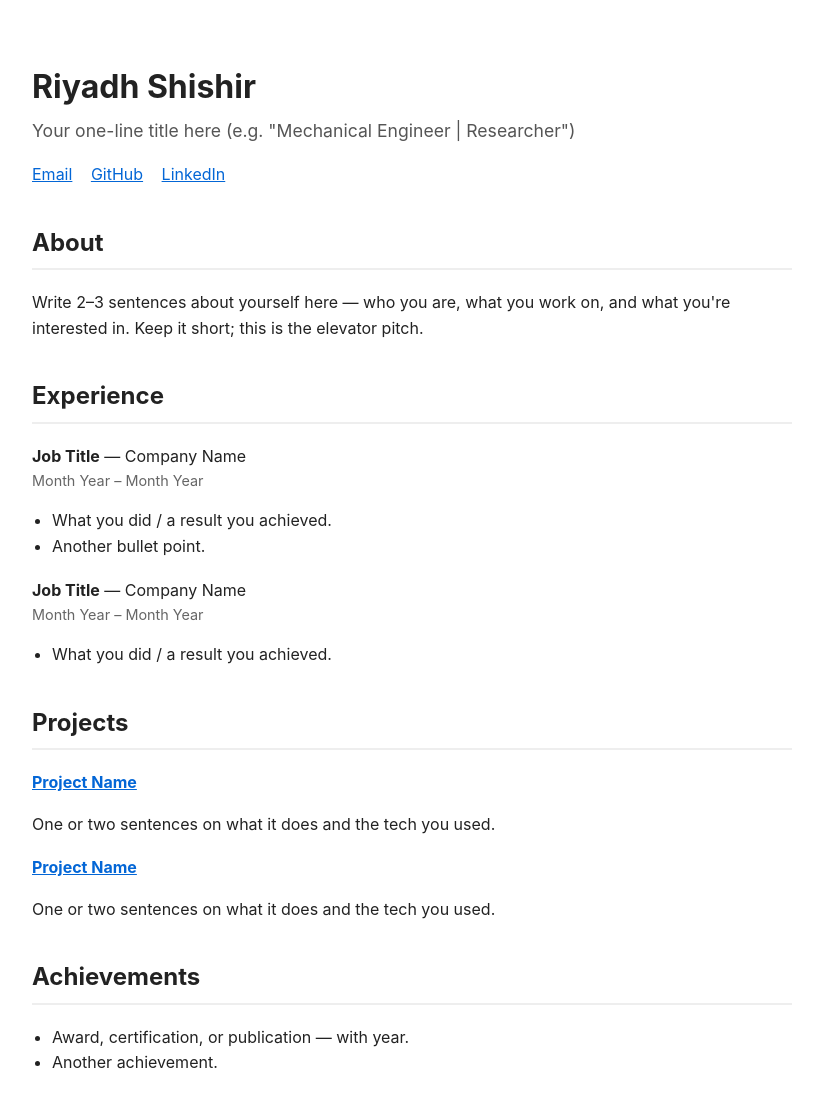
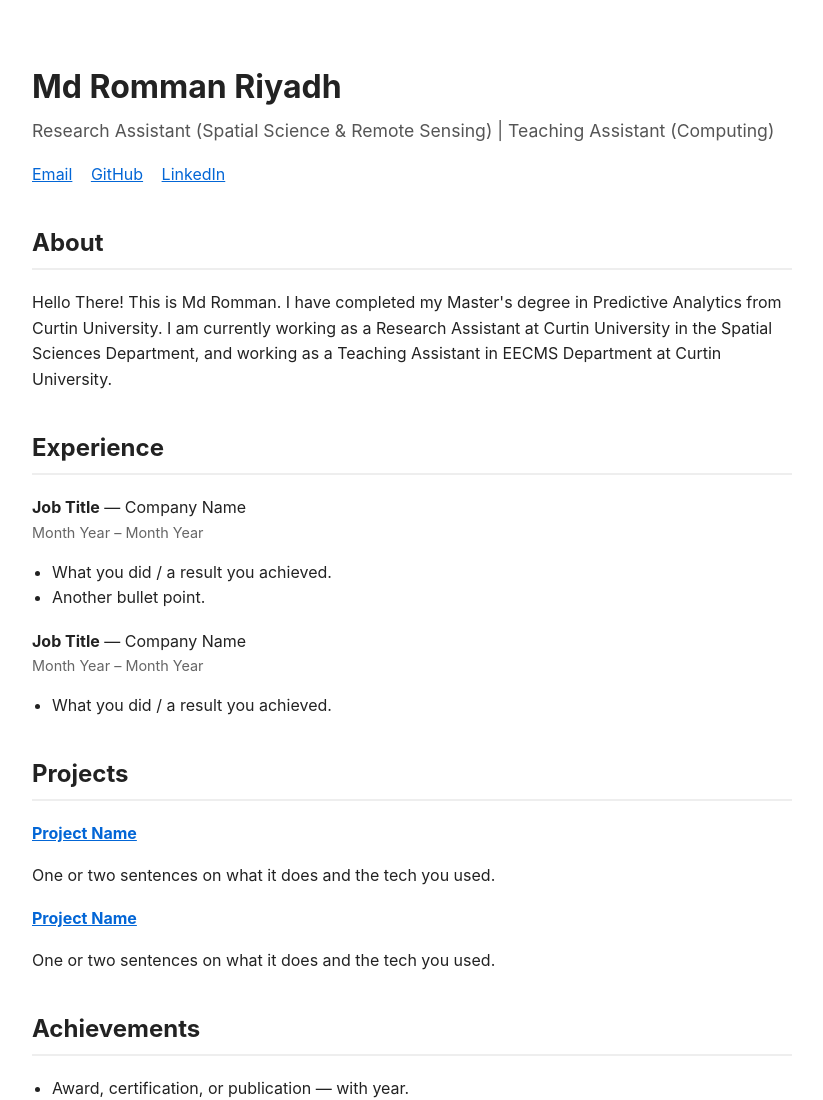
Before and after one commit to riyadh-shishir/riyadh-shishir.github.io, a plain HTML site: page index.html in a window 1280 px wide. Shown: the top 1100 px of the page, without its empty margins (228-1051 px from the left). Drawn offline with Linux system fonts and the light colour scheme.

Commit message:
Update index.html

```diff
--- a/index.html
+++ b/index.html
@@ -3,7 +3,7 @@
 <head>
   <meta charset="UTF-8">
   <meta name="viewport" content="width=device-width, initial-scale=1.0">
-  <title>Riyadh Shishir</title>
+  <title>Md Romman Riyadh</title>
 
   <!--
     BASIC PROFILE STARTER
@@ -41,20 +41,20 @@
 <body>
 
   <!-- ===== HEADER ===== -->
-  <h1>Riyadh Shishir</h1>
-  <p class="tagline">Your one-line title here (e.g. "Mechanical Engineer | Researcher")</p>
+  <h1>Md Romman Riyadh</h1>
+  <p class="tagline">Research Assistant (Spatial Science & Remote Sensing) | Teaching Assistant (Computing)</p>
 
   <div class="contact">
-    <a href="mailto:you@example.com">Email</a>
+    <a href="mailto:rummanshishir@gmail.com">Email</a>
     <a href="https://github.com/riyadh-shishir">GitHub</a>
-    <a href="https://linkedin.com/in/yourhandle">LinkedIn</a>
+    <a href="https://www.linkedin.com/in/md-romman-riyadh/">LinkedIn</a>
   </div>
 
   <!-- ===== ABOUT ===== -->
   <h2>About</h2>
   <p>
-    Write 2–3 sentences about yourself here — who you are, what you work on,
-    and what you're interested in. Keep it short; this is the elevator pitch.
+    Hello There! This is Md Romman. I have completed my Master's degree in Predictive Analytics from Curtin University.
+    I am currently working as a Research Assistant at Curtin University in the Spatial Sciences Department, and working as a Teaching Assistant in EECMS Department at Curtin University.
   </p>
 
   <!-- ===== EXPERIENCE ===== -->
```
